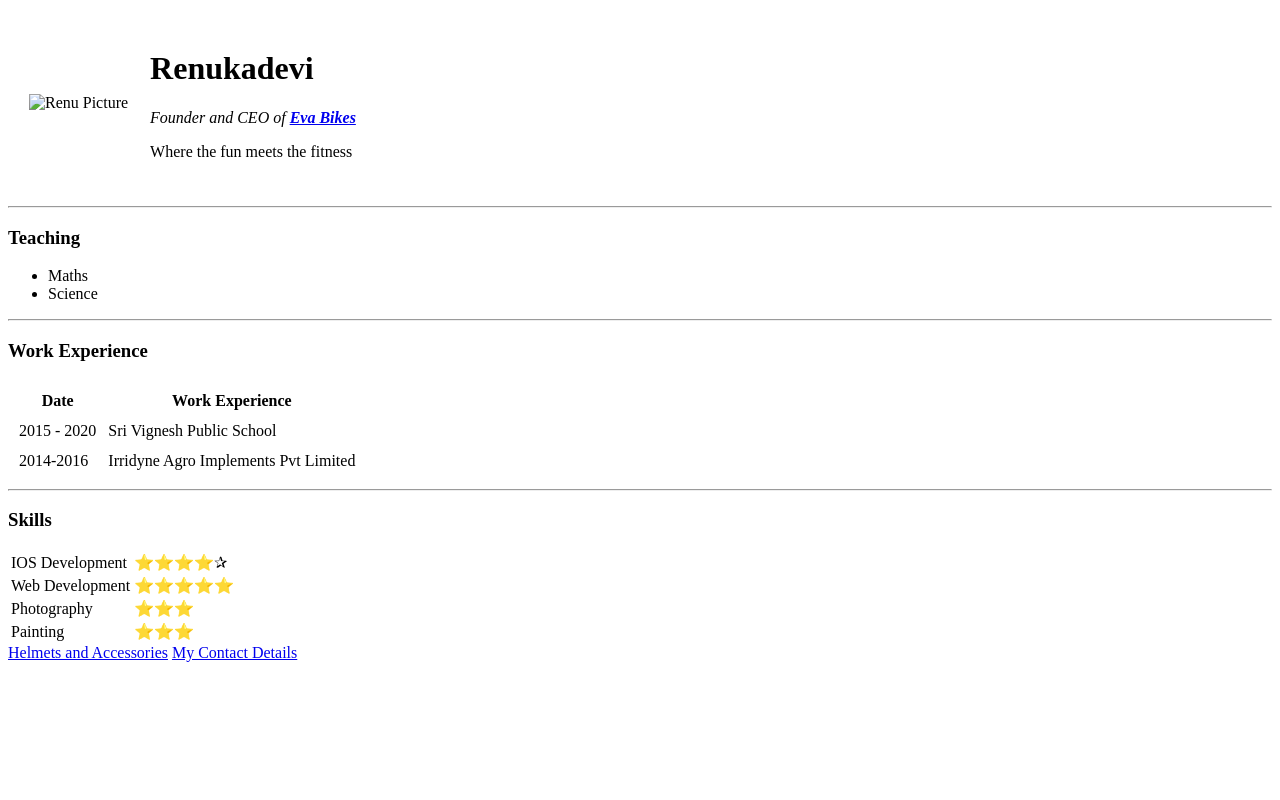
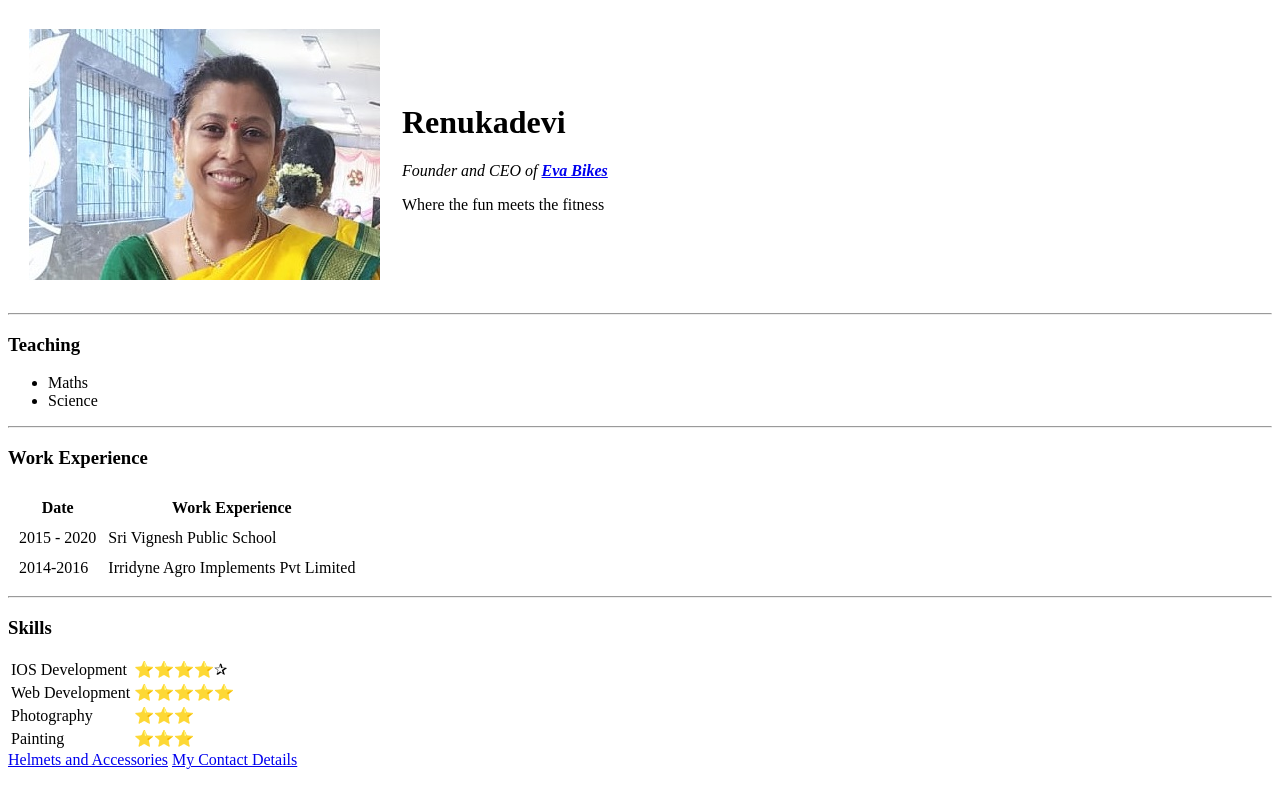
Before and after one commit to Renudesigner/cv, a plain HTML site: page index.html in a window 1280 px wide. Drawn offline with Linux system fonts and the light colour scheme.

Commit message:
Update index.html

```diff
--- a/index.html
+++ b/index.html
@@ -6,7 +6,7 @@
 <body>
   <table cellspacing = "20">
       <tr>
-        <td> <img src="D:/Web Development/HTML website/Images/renu.jpg" alt = "Renu Picture"></td>
+        <td> <img src="cv/bikes.jpg" alt = "Renu Picture"></td>
         <td><h1>Renukadevi</h1>
           <p><em>  Founder and CEO of <strong><a href = "https://www.google.com">
             Eva Bikes </a></strong></em></p>
```
